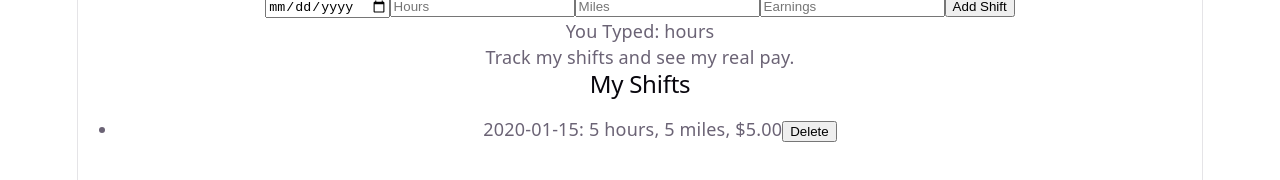
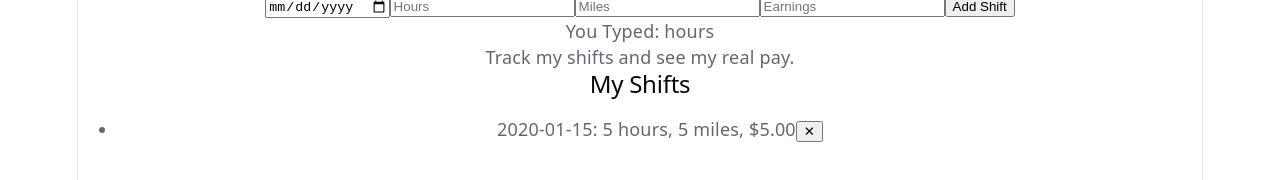
Before and after one commit to liaqataliqasemi/driver-earnings, a React (Vite) app: page / in a window 1280 px wide. Both pictures are taken after typing "2020-01-15", "5", "5", "5" into the empty fields and a click on the button "Add Shift". Shown: the part 230-410 px from the top of the page. Built offline with nearby package versions, Linux system fonts and the light colour scheme.

Commit message:
Move list into ShiftList component

```diff
--- a/src/App.tsx
+++ b/src/App.tsx
@@ -1,6 +1,7 @@
 import { useState, useEffect } from "react";
 import type { Shift } from "./types";
 import Summary from "./components/Summary";
+import ShiftList from "./components/ShiftList";
 
 const emptyForm = {
   date: "",
@@ -84,15 +85,7 @@ function App(){
 
       <p> You Typed: {form.hours} hours</p>
       <p>Track my shifts and see my real pay.</p>
-      <h2> My Shifts </h2>
-      <ul>
-        {shifts.map((shift) => (
-          <li key={shift.id}>
-            {shift.date}: {shift.hours} hours, {shift.miles} miles, ${shift.earnings.toFixed(2)}
-            <button onClick={() => deleteShift(shift.id)}>Delete</button>
-          </li>
-        )) }
-      </ul>
+      <ShiftList shifts={shifts} onDelete={deleteShift} />
     </div>
   );
 }
--- /dev/null
+++ b/src/components/ShiftList.tsx
@@ -0,0 +1,24 @@
+import type { Shift } from "../types";
+
+interface ShiftListProps {
+  shifts: Shift[];
+  onDelete: (id: number) => void;
+}
+
+function ShiftList({ shifts, onDelete }: ShiftListProps) {
+  return (
+    <div>
+      <h2>My Shifts</h2>
+      <ul>
+        {shifts.map((shift) => (
+          <li key={shift.id}>
+            {shift.date}: {shift.hours} hours, {shift.miles} miles, ${shift.earnings.toFixed(2)}
+            <button onClick={() => onDelete(shift.id)}>✕</button>
+          </li>
+        ))}
+      </ul>
+    </div>
+  );
+}
+
+export default ShiftList;
```
